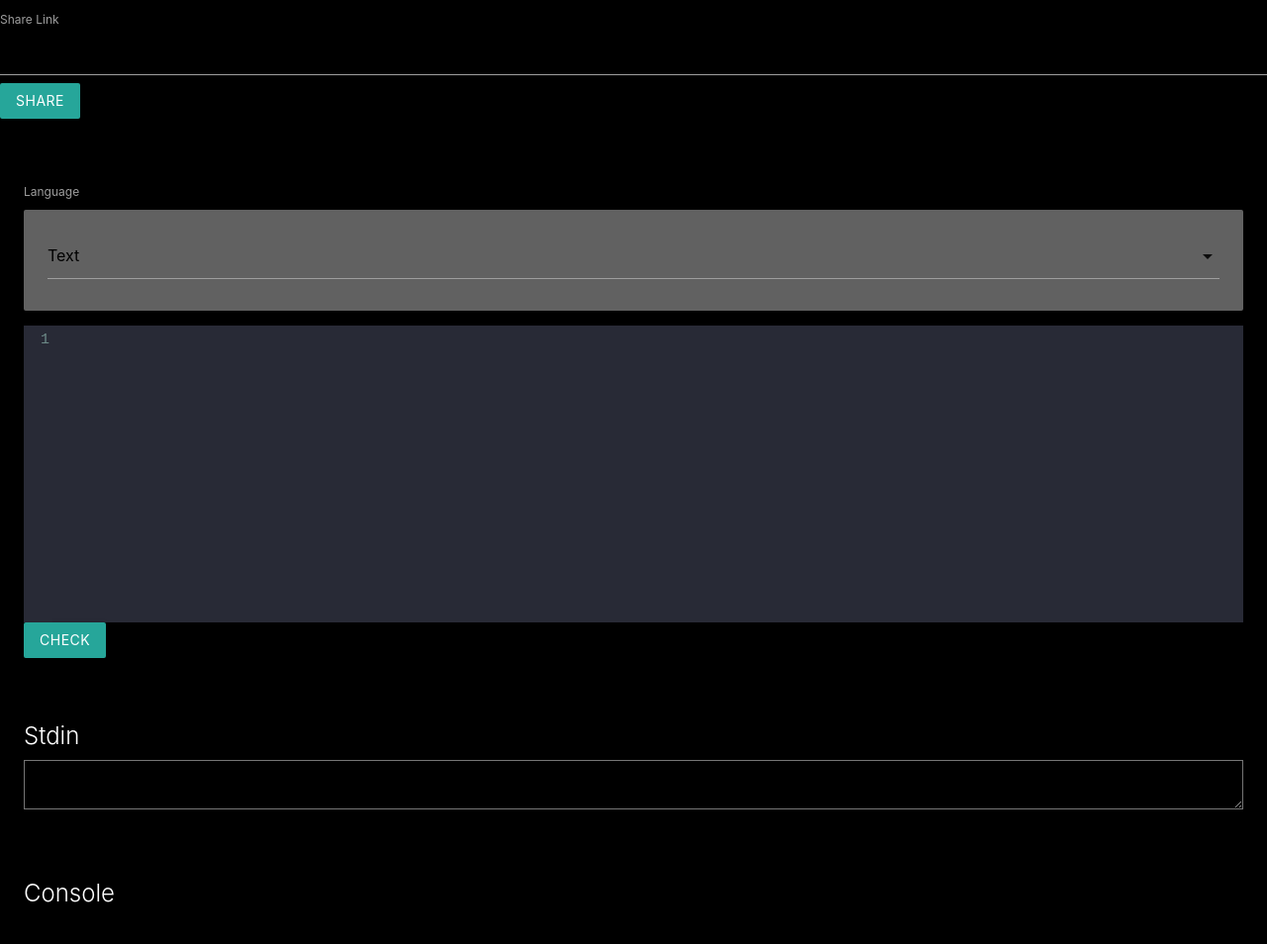
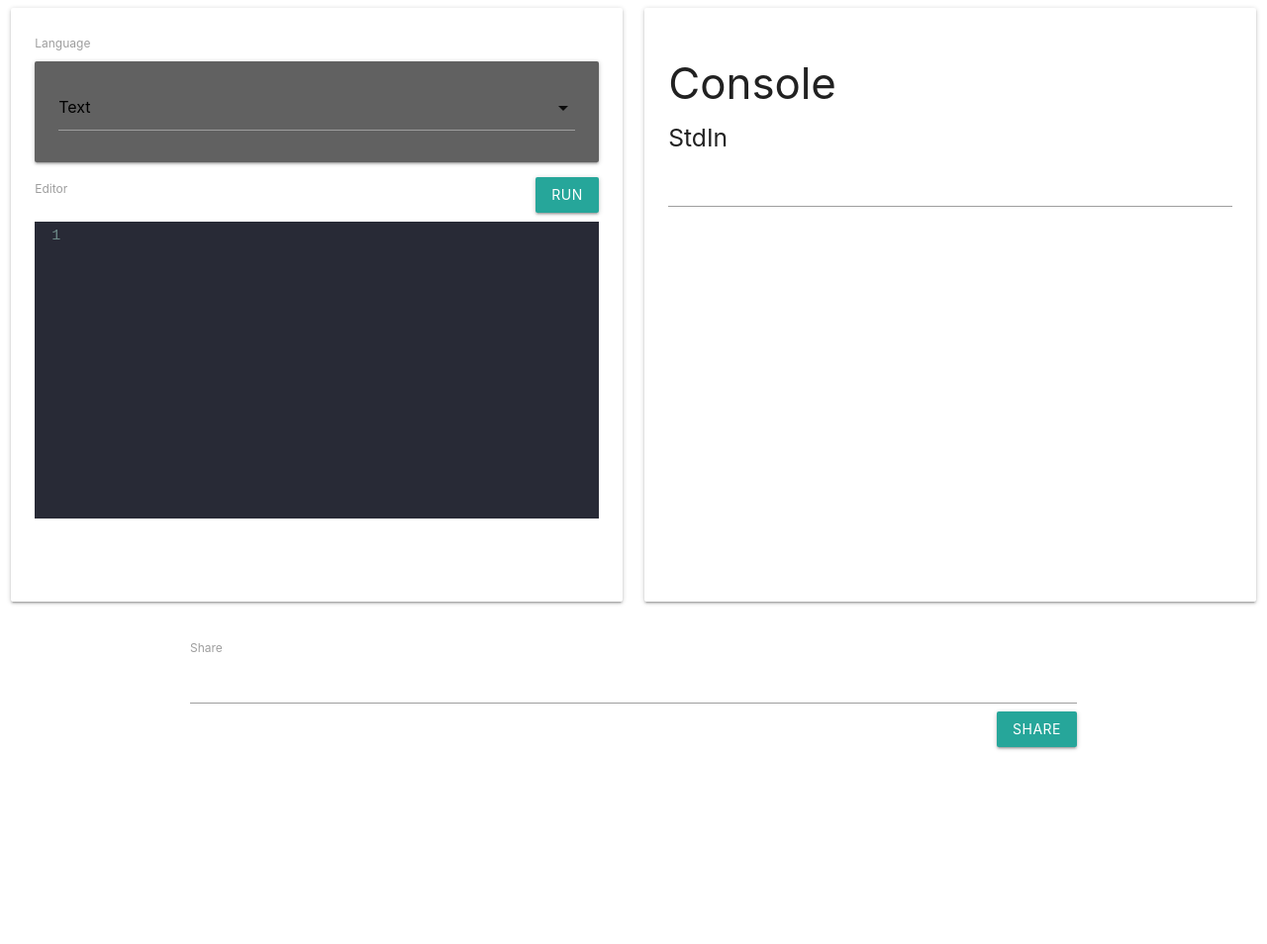
Before and after one commit to Lioncat2002/Nzyme_editor, a plain HTML site: page index.html in a window 1280 px wide. Shown: the whole page at 99% size. After the commit the page ends 800 px from the top, so only its background shows below. Drawn offline with nearby package versions, Linux system fonts and the light colour scheme.

Commit message:
pastio-code update 1.0

```diff
--- /dev/null
+++ b/deprecated/old_index.html
@@ -0,0 +1,77 @@
+<!DOCTYPE html>
+<html lang="en">
+<head>
+    <meta charset="UTF-8">
+    <meta http-equiv="X-UA-Compatible" content="IE=edge">
+    <meta name="viewport" content="width=device-width, initial-scale=1.0">
+    <script src="lib/codemirror.js"></script>
+    <link rel="stylesheet" href="lib/codemirror.css">
+    <script src="codemirror\codemirror-5.64.0\mode\python\python.js"></script>
+    <script src="codemirror\codemirror-5.64.0\mode\fortran\fortran.js"></script>
+    <link rel="stylesheet" href="codemirror\codemirror-5.64.0\theme\dracula.css">
+     <!-- Compiled and minified CSS -->
+     <link rel="stylesheet" href="https://cdnjs.cloudflare.com/ajax/libs/materialize/1.0.0/css/materialize.min.css">
+
+     <!-- Compiled and minified JavaScript -->
+     <script src="https://cdnjs.cloudflare.com/ajax/libs/materialize/1.0.0/js/materialize.min.js"></script>
+
+    <title>console.log("Pastio");</title>
+</head>
+<body class="black">
+    <div class="card black">
+        <label for="share">Share Link</label>
+            <input type="text" id="url" class="white-text">
+            <button class="waves-effect waves-light btn" onclick="share()">Share</button>
+    </div>
+    <div class="card black">
+        <div class="card-content">
+
+            <br>
+            <label for="Language white-text">Language</label>
+            <div class="card grey darken-2">
+                <div class="card-content">
+
+
+                    <select id="lang">
+                        <option value="-1" selected >Text</option>
+                        <option value="0" >C</option>
+                        <option value="1">C++</option>
+                        <option value="2">Python</option>
+                        <option value="3">Fortran</option>
+
+                      </select>
+                </div>
+            </div>
+            <textarea name="" style="min-height: 1000px;" id="area"></textarea>
+            <button class="waves-effect waves-light btn" onclick="check()">Check</button>
+        </div>
+    </div>
+    <div class="card black">
+        <div class="card-content">
+            <div class="card-title white-text">
+                Stdin
+            </div>
+            <textarea name="" class="white-text" style="min-height: 50px;" id="stdin"></textarea>
+        </div>
+    </div>
+    <div class="card black">
+        <div class="card-content">
+            <div class="card-title white-text">
+                Console
+            </div>
+                <div id="console" class="white-text">
+
+                </div>
+        </div>
+    </div>
+    <script>
+        document.addEventListener('DOMContentLoaded', function() {
+  var elems = document.querySelectorAll('select');
+  var instances = M.FormSelect.init(elems, {});
+});
+
+    </script>
+
+<script src="./js/executor.js" charset="utf-8"></script>
+</body>
+</html>
--- a/index.html
+++ b/index.html
@@ -15,23 +15,27 @@
          <!-- Compiled and minified JavaScript -->
          <script src="https://cdnjs.cloudflare.com/ajax/libs/materialize/1.0.0/js/materialize.min.js"></script>
 
+
+         <!--User scripts-->
+         <script src="./src/dropdown.js"></script>
+
         <title>console.log("Pastio");</title>
     </head>
-<body class="black">
-    <div class="card black">
-        <label for="share">Share Link</label>
-            <input type="text" id="url" class="white-text">
-            <button class="waves-effect waves-light btn" onclick="share()">Share</button>
-    </div>
-    <div class="card black">
+<body onload="checkForCode()">
+
+    <div class="row">
+        <div class="col s6">
+            <!--Editor-->
+            <div class="card" style="min-height: 75vh;">
                 <div class="card-content">
 
-            <br>
+                    <!--Language selector start-->
                     <label for="Language white-text">Language</label>
+
                     <div class="card grey darken-2">
                             <div class="card-content">
 
-
+                                <!--Language drop down-->
                                 <select id="lang">
                                 <option value="-1" selected >Text</option>
                                 <option value="0" >C</option>
@@ -42,36 +46,60 @@
                                 </select>
                             </div>
                     </div>
-            <textarea name="" style="min-height: 1000px;" id="area"></textarea>
-            <button class="waves-effect waves-light btn" onclick="check()">Check</button>
-        </div>
-    </div>
-    <div class="card black">
-        <div class="card-content">
-            <div class="card-title white-text">
-                Stdin
-            </div>
-            <textarea name="" class="white-text" style="min-height: 50px;" id="stdin"></textarea>
-        </div>
-    </div>
-    <div class="card black">
-        <div class="card-content">
-            <div class="card-title white-text">
-                Console
-            </div>
-                <div id="console" class="white-text">
+                    <!--Language selector end-->
 
+                    <!--Editor Start-->
+                      <label for="Editor">Editor</label>
+                      <button class="right waves-effect waves-light btn"
+
+                      onclick="check()">Run</button>
+                      <br>
+                      <br>
+                      <textarea name="" id="area"></textarea>
+                      <!--Working on inline run button-->
+                     <!-- <div style="display: inline-flexbox;position:relative;">
+                            <button class="waves-effect waves-light btn"
+                            style="position:absolute; right: 10px; top: 10px;"
+                            onclick="check()">Run</button>
+                    <textarea name="" id="area"></textarea>
+                      </div>-->
+
+                    <!--Editor end-->
                 </div>
             </div>
         </div>
-    <script>
-        document.addEventListener('DOMContentLoaded', function() {
-  var elems = document.querySelectorAll('select');
-  var instances = M.FormSelect.init(elems, {});
-});
+        <div class="col s6">
+            <!--Console-->
+            <div class="card" style="min-height: 75vh;">
+                <div class="card-content">
+                    <div class="card-title">
+                        <h3>Console</h3>
+                        <h5>StdIn</h5>
+                        <input type="text" id="stdin">
 
-    </script>
+                    </div>
 
-<script src="./js/executor.js" charset="utf-8"></script>
+                    <div id="console">
+                        <!--Output area-->
+                    </div>
+                </div>
+            </div>
+        </div>
+
+    </div>
+    <footer>
+        <div class="container" >
+            <label for="Share">Share</label>
+
+                    <input id="url" type="text">
+
+                    <button class="right waves-effect waves-light btn"
+                    onclick="share()">Share</button>
+
+        </div>
+    </footer>
+    <!--Editor scripts-->
+    <script src="./src/editor.js"></script>
+
 </body>
 </html>
--- /dev/null
+++ b/src/dropdown.js
@@ -0,0 +1,7 @@
+
+document.addEventListener('DOMContentLoaded', function() {
+
+    var elems = document.querySelectorAll('select');
+    var instances = M.FormSelect.init(elems, {});
+
+});
--- /dev/null
+++ b/src/editor.js
@@ -0,0 +1,122 @@
+var editor = CodeMirror.fromTextArea(document.getElementById("area"), {
+    lineNumbers: true,
+    styleActiveLine: true,
+    matchBrackets: true
+
+  });
+
+  editor.setOption("theme","dracula")
+
+  //Check for shared code
+  function checkForCode(){
+    const params=new URL(window.location.href)
+
+    var txt=params.searchParams.get("query")
+    var l=params.searchParams.get("lang")?params.searchParams.get("lang"):-1
+    document.getElementById("lang").value=l
+    editor.getDoc().setValue(txt?window.atob(txt):'');
+  }
+
+  //Sharing function
+  function share(){
+    var s=editor.getValue()
+    const urlParams = new URLSearchParams(window.location.search);
+
+    urlParams.set('query', window.btoa(s));
+    urlParams.set('lang',document.getElementById("lang").value)
+    document.getElementById('url').value=window.location.origin+window.location.pathname+'?'+urlParams
+
+    navigator.clipboard.writeText(window.location.origin+window.location.pathname+'?'+urlParams)
+    alert("Copied to clipboard")
+    }
+
+//Code execution stuff
+  function check(){
+    document.getElementById("console").innerText=""
+    let lang=document.getElementById("lang").value
+    let compiler=''
+    switch (lang) {
+        case "0":
+            compiler="cg63"
+            break;
+        case "1":
+            compiler="g82"
+            break
+        case "2":
+            compiler="python310"
+
+            break
+        case "3":
+            compiler="gfortran94"
+            break
+
+        default:
+
+            break;
+    }
+    let data={
+        "source": editor.getValue(),
+        "compiler": compiler,
+        "options": {
+            "userArguments": "-O3",
+            "executeParameters": {
+                "args": ["arg1", "arg2"],
+                "stdin": document.getElementById("stdin").value,
+            },
+            "compilerOptions": {
+                "executorRequest": true
+            },
+            "filters": {
+                "execute": true
+            },
+            "tools": [],
+            "libraries": [
+                {"id": "openssl", "version": "111c"}
+            ]
+        },
+        "allowStoreCodeDebug": true
+        }
+
+        if(lang!=-1){
+            fetch(
+            `https://gcc.godbolt.org/api/compiler/${compiler}/compile`,
+        {
+            headers : {
+            'Content-Type': 'application/json',
+            'Accept': 'application/json'
+            },
+            method:"POST",
+            body:JSON.stringify(data)
+        }
+        ).then((res)=>
+            res.json()
+        )
+        .then((data)=>{
+            console.log(data)
+            if(data.code==0)
+            {
+                for(var i=0;i<data.stdout.length;i++)
+                {
+                    document.getElementById("console").innerText+=`${data.stdout[i].text}\n`
+                }
+            }
+            else
+            {
+                if(data.buildResult.stderr){
+                    for(var i=0;i<data.buildResult.stderr.length;i++)
+                    {
+                        document.getElementById("console").innerText+=`${data.buildResult.stderr[i].text}\n`
+                    }
+                }else{
+                        for(var i=0;i<data.stderr.length;i++)
+                        {
+                            document.getElementById("console").innerText+=`${data.stderr[i].text}\n`
+                        }
+                    }
+
+
+
+            }})
+        }
+
+  }
```
Also changed, not shown: deprecated/js/executor.js (renamed from js/executor.js). Lines whose indentation alone changed are shown as unchanged.
